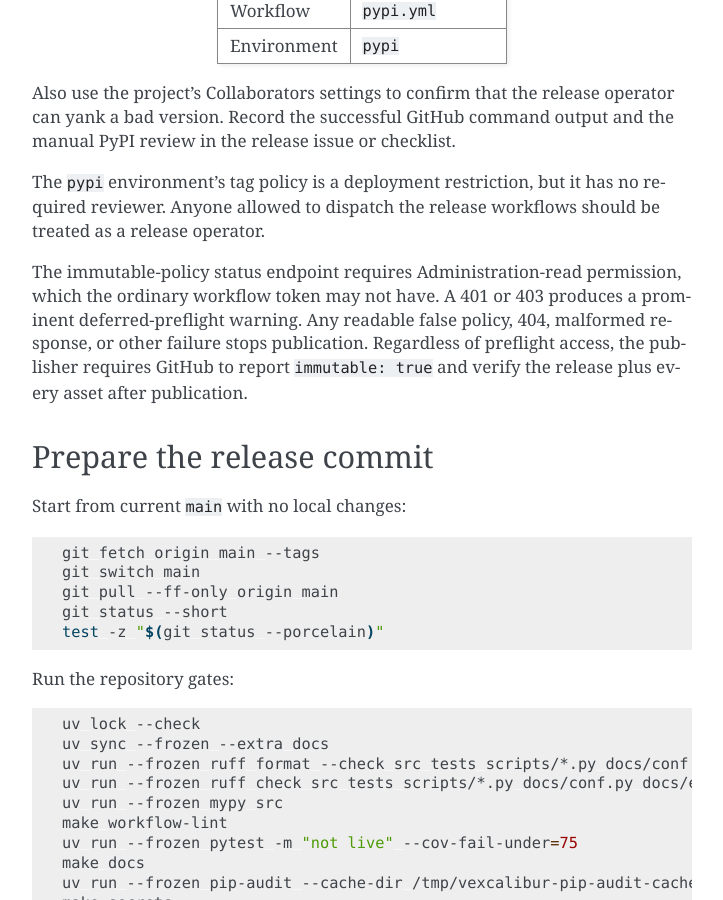
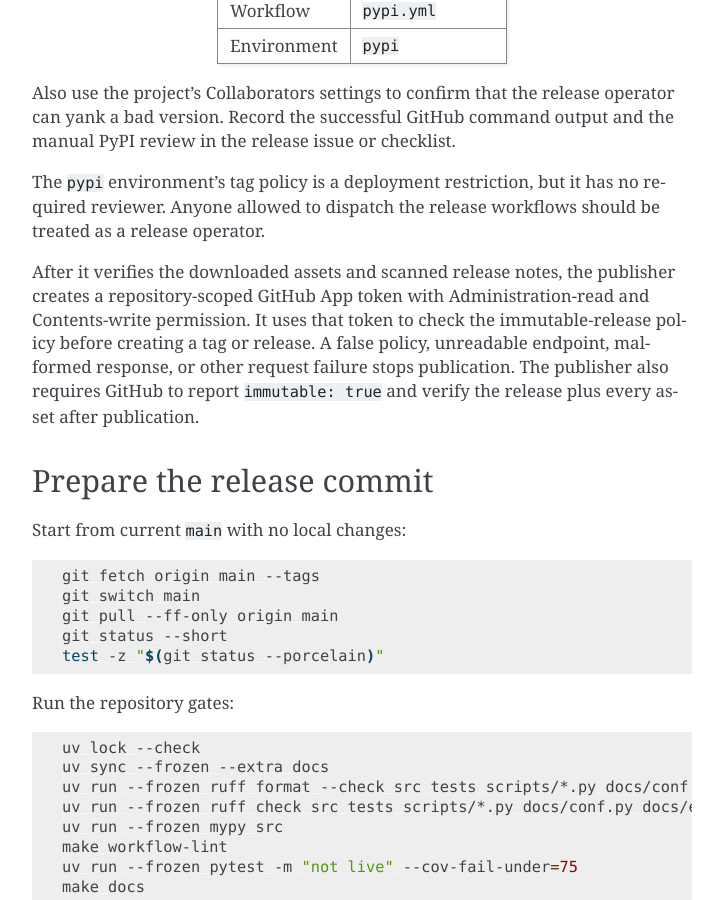
Before and after one commit to vexcalibur-dev/vexcalibur, a Sphinx documentation site: the page built from docs/how-to/publish-to-pypi.md, in a window 1280 px wide and 900 px high, scrolled down 1244 px. Shown: the whole window, without its empty margins (388-1111 px from the left). Built offline with Sphinx 7.4.7, drawn with Linux system fonts in a browser that asks for light colours.

Commit message:
fix: isolate publication validation snapshots

```diff
--- a/docs/how-to/publish-to-pypi.md
+++ b/docs/how-to/publish-to-pypi.md
@@ -62,12 +62,13 @@
 required reviewer. Anyone allowed to dispatch the release workflows should be
 treated as a release operator.
 
-The immutable-policy status endpoint requires Administration-read permission,
-which the ordinary workflow token may not have. A 401 or 403 produces a
-prominent deferred-preflight warning. Any readable false policy, 404, malformed
-response, or other failure stops publication. Regardless of preflight access,
-the publisher requires GitHub to report `immutable: true` and verify the
-release plus every asset after publication.
+After it verifies the downloaded assets and scanned release notes, the
+publisher creates a repository-scoped GitHub App token with Administration-read
+and Contents-write permission. It uses that token to check the immutable-release
+policy before creating a tag or release. A false policy, unreadable endpoint,
+malformed response, or other request failure stops publication. The publisher
+also requires GitHub to report `immutable: true` and verify the release plus
+every asset after publication.
 
 ## Prepare the release commit
 
```
Also changed, not shown: docs/reference/python-api.rst (+8 -3 lines), 5 other files.
